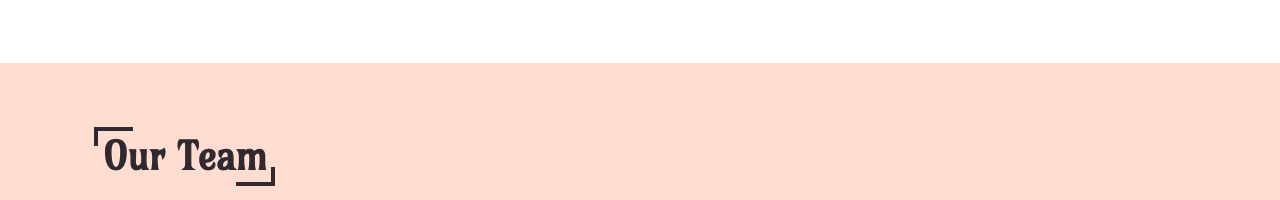
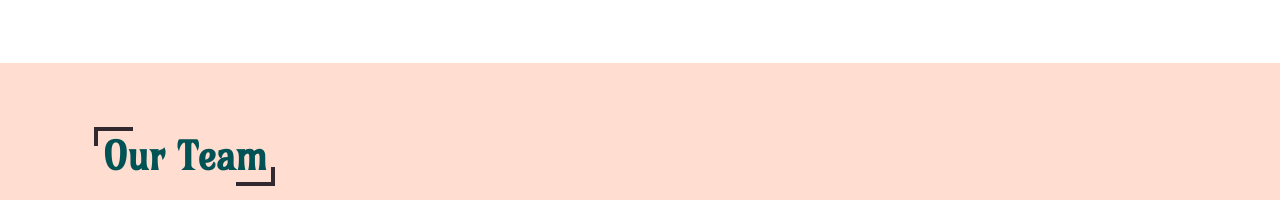
Before and after one commit to mbek0002/mtm6201-midterm, a plain HTML site: page about.html in a window 1280 px wide. Shown: the part 2080-2280 px from the top of the page. Drawn offline with Linux system fonts and the light colour scheme; grey boxes are pictures that could not be loaded.

Commit message:
bug fixes

```diff
--- a/about.html
+++ b/about.html
@@ -130,7 +130,7 @@
 
         <div class="team-bg" id="team">
             <div class="container">
-                <h2 class="text-primary-medium-bold angle my-2">Our Team</h2>
+                <h2 class="text-primary-bold angle my-2">Our Team</h2>
                 <div class="grid-container">
                     <div class="grid-item" itemscope itemtype="https://schema.org/Person">
                         <div class="img-wrapper">
```
